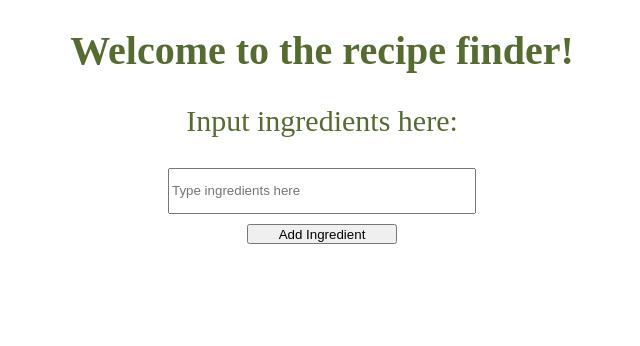
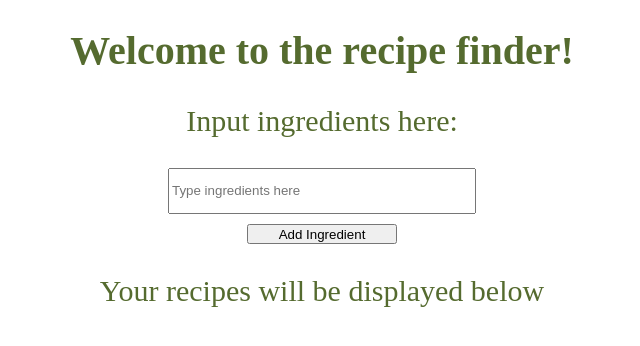
Before and after one commit to SoulaiVang/Recipify, a React (Create React App) app: page / in a window 1280 px wide. Shown: the top 346 px of the page, without its empty margins (318-958 px from the left). Built offline with nearby package versions, Linux system fonts and the light colour scheme.

Commit message:
saving progress

```diff
--- a/src/App.js
+++ b/src/App.js
@@ -19,8 +19,13 @@ function App() {
             placeholder="Type ingredients here"
             className="add-ingredients-input"
           />
-          <button className="add-ingredient-button">Add Ingredient</button>
+          <button className="add-ingredient-button">
+            Add Ingredient
+          </button>
         </div>
+        <p>
+          Your recipes will be displayed below
+        </p>
       </div>
     </div>
   );
```
